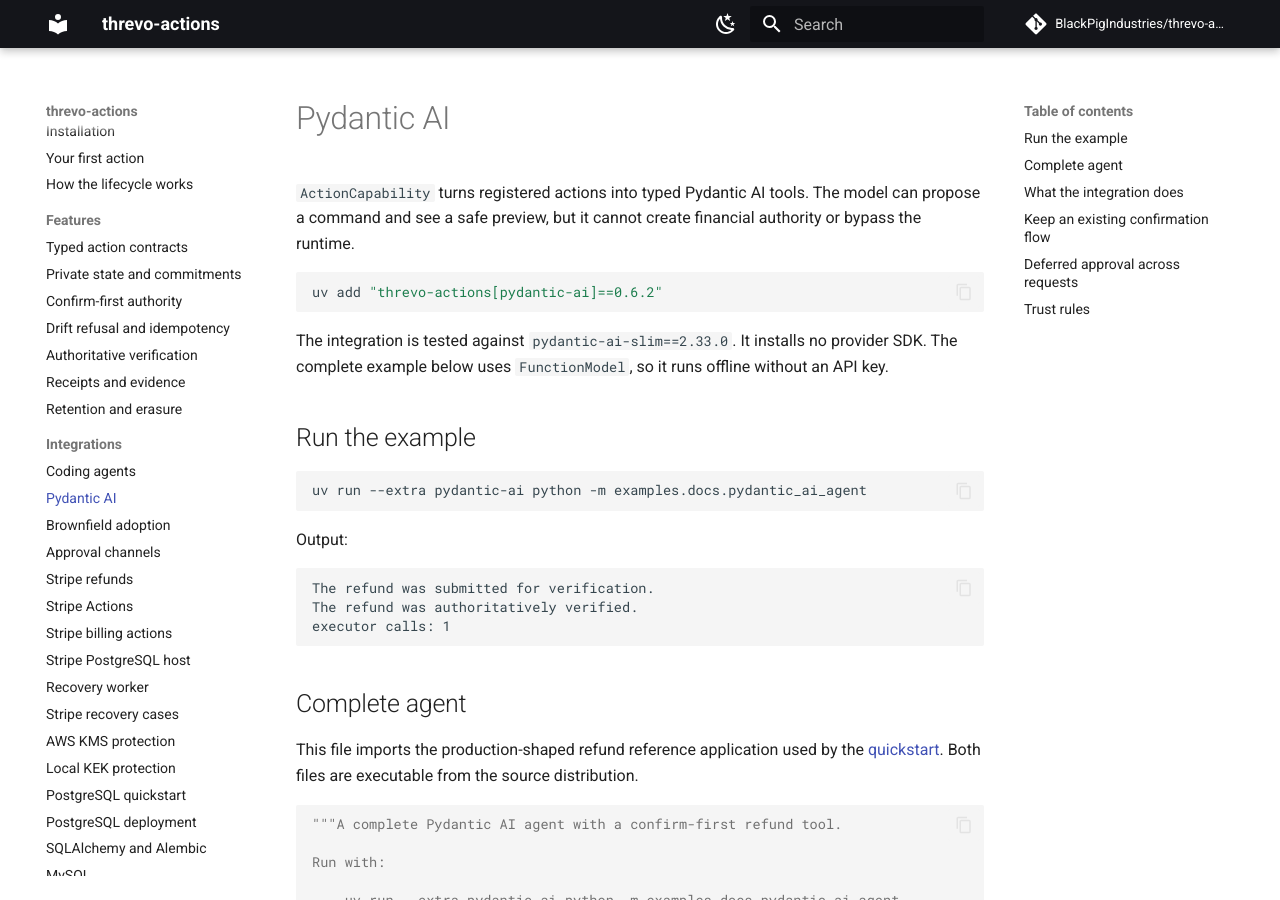
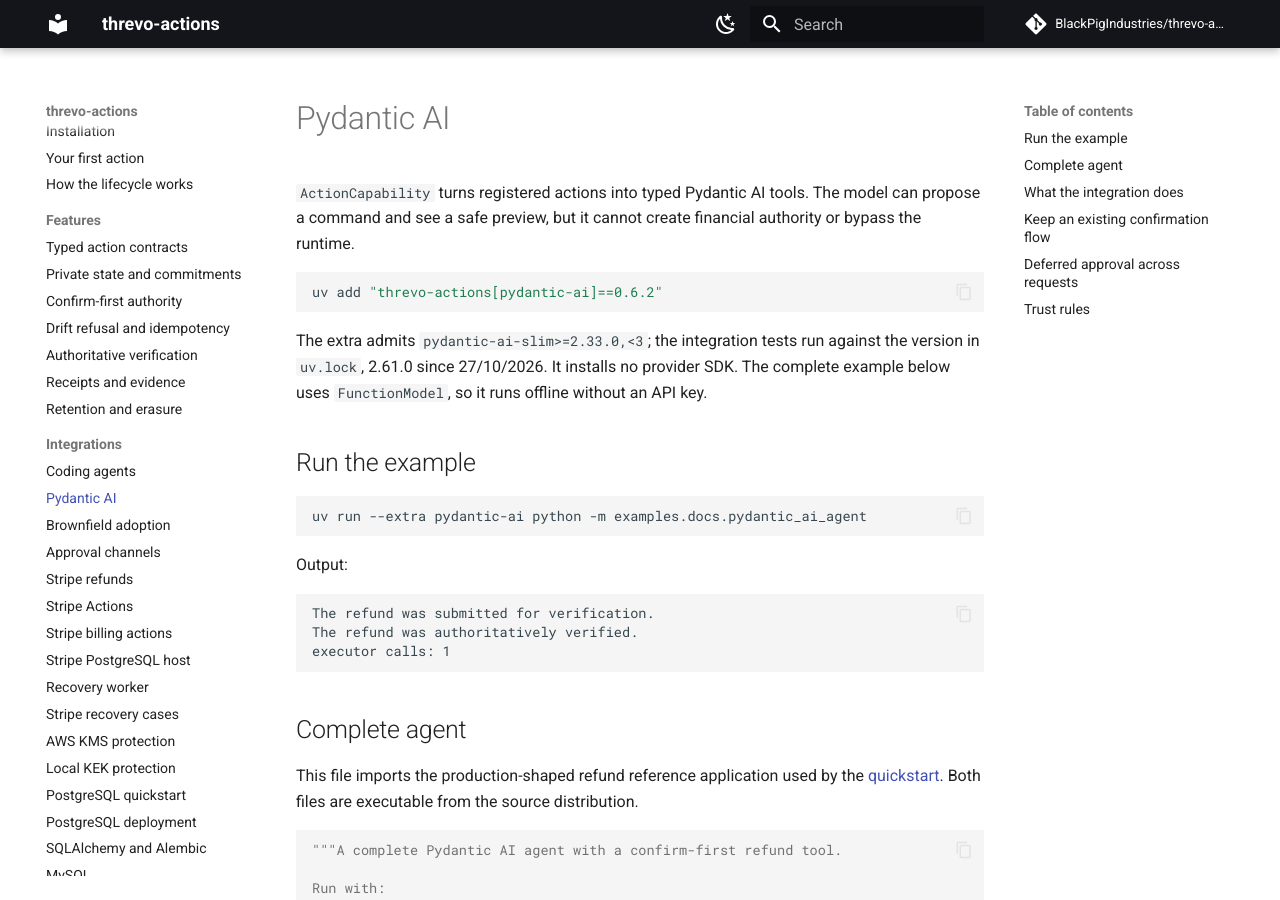
Before and after one commit to BlackPigIndustries/threvo-actions, an MkDocs documentation site: the page built from docs/integrations/pydantic-ai.md, in a window 1280 px wide and 900 px high. Built offline with MkDocs 1.6.1 and Material for MkDocs 9.7.7, drawn with Linux system fonts in a browser that asks for light colours; comment, search, counter and statistics services are not loaded.

Commit message:
docs: state the Pydantic AI version the tests run on and the lock's major moves
The integration page still said the tests ran against pydantic-ai-slim
2.33.0; they run on the lock, 2.61.0 since 27/10/2026, while the extra
admits >=2.33.0,<3. The changelog now records that the lock crosses
SQLAlchemy 2.1, python-dateutil 3 and logfire-api 5, and that only the
mkdocstrings requirement changed in what is published.

Co-Authored-By: Claude Opus 5.5 <noreply@anthropic.com>
Claude-Session: https://claude.ai/code/session_019GBHqVKymQujFfYXEnzXdi

````diff
--- a/docs/integrations/pydantic-ai.md
+++ b/docs/integrations/pydantic-ai.md
@@ -8,7 +8,8 @@ financial authority or bypass the runtime.
 uv add "threvo-actions[pydantic-ai]==0.6.2"
 ```
 
-The integration is tested against `pydantic-ai-slim==2.33.0`. It installs no
+The extra admits `pydantic-ai-slim>=2.33.0,<3`; the integration tests run
+against the version in `uv.lock`, 2.61.0 since 27/10/2026. It installs no
 provider SDK. The complete example below uses `FunctionModel`, so it runs
 offline without an API key.
 
````
Also changed, not shown: CHANGELOG.md (+5 -0 lines).
